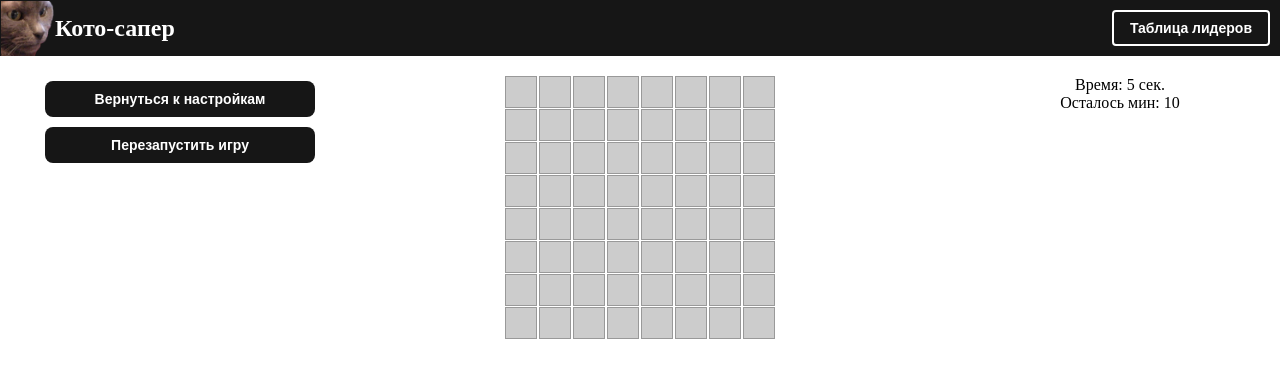
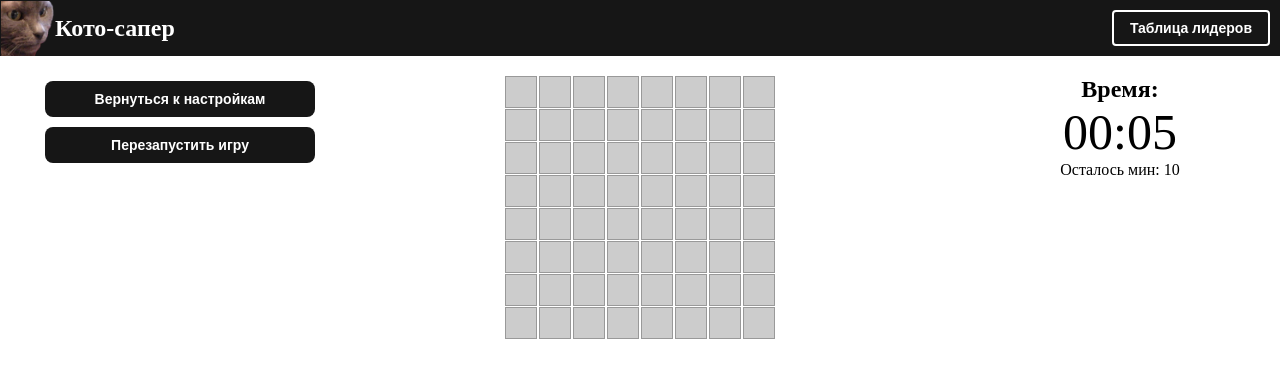
Before and after one commit to liwiggwp/iq-group-minesweeper-game-vue, a Vue app: page /game in a window 1280 px wide. Shown: the top 378 px of the page. Built offline with nearby package versions, Linux system fonts and the light colour scheme; the HTML template or start-up script is replaced by a standard one.

Commit message:
add component 'GameTimer' and update display timer

```diff
--- /dev/null
+++ b/src/components/GameTimer.vue
@@ -0,0 +1,36 @@
+<template>
+  <h2>Время:</h2>
+  <div class="timer">
+    {{ timeFormat }}
+  </div>
+</template>
+
+<script>
+export default {
+  props: {
+    seconds: {
+      type: Number,
+      required: true,
+      default: 0,
+    },
+  },
+  computed: {
+    timeFormat() {
+      const minutes = Math.floor(this.seconds / 60);
+      const seconds = this.seconds % 60;
+      return `${minutes.toString().padStart(2, "0")}:${seconds
+        .toString()
+        .padStart(2, "0")}`;
+    },
+  },
+};
+</script>
+
+<style scoped>
+.timer {
+  font-size: 50px;
+}
+h2 {
+  margin: 0;
+}
+</style>
--- a/src/view/GameView.vue
+++ b/src/view/GameView.vue
@@ -52,7 +52,7 @@
     </template>
 
     <template #sidebar-right>
-      <p>Время: {{ timer }} сек.</p>
+      <GameTimer :seconds="timer" />
       <p>Осталось мин: {{ counterMines }}</p>
     </template>
   </LayoutContainer>
@@ -63,12 +63,14 @@ import CustomButton from "@/components/ui/CustomButton.vue";
 import colors from "@/utils/numberColors";
 import DialogMessage from "@/components/ui/DialogMessage.vue";
 import LayoutContainer from "@/components/layout/LayoutContainer.vue";
+import GameTimer from "@/components/GameTimer.vue";
 
 export default {
   components: {
     CustomButton,
     DialogMessage,
     LayoutContainer,
+    GameTimer,
   },
   data() {
     return {
```
